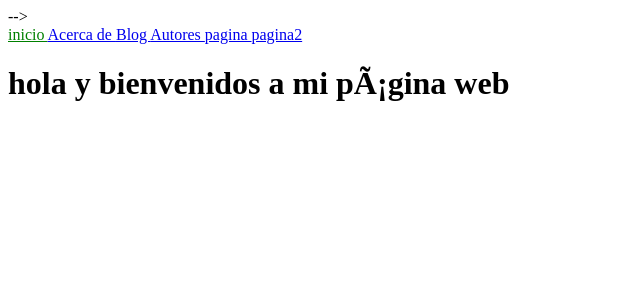
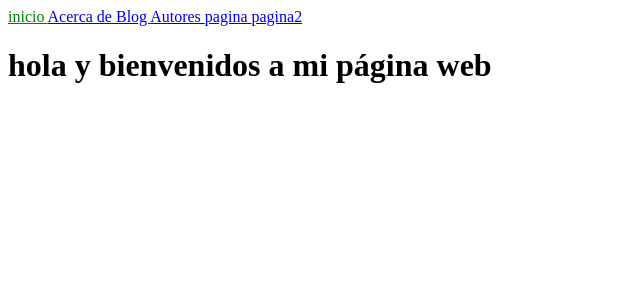
Before and after one commit to CarlosMalBel/myblog4, a Jekyll site: the page built from index.html, in a window 1280 px wide. Shown: the top 300 px of the page, without its empty margins (0-640 px from the left). Built offline with Jekyll 4.4.1, drawn with Linux system fonts in a browser that asks for light colours.

Commit message:
includes

```diff
--- a/_config.yml
+++ b/_config.yml
@@ -2,6 +2,7 @@ title: Mi blog desde cero
 email: lgarciavelazquez@educantabria.es
 baseurl: /myblog4
 url: https://lgarciavelazquez.github.io
+repository: lgarciavelazquez/myblog4
 collections:
   authors:
     output: true
--- a/_includes/navigation.html
+++ b/_includes/navigation.html
@@ -1,7 +1,5 @@
-<nav>
    {% for item in site.data.navigation %}
         <a href="{{ item.link | absolute_url }}" {% if page.url == item.link %} class="current" {%endif%}>
             {{item.name}}
         </a>
    {%endfor %}
-</nav>
--- a/_layouts/default.html
+++ b/_layouts/default.html
@@ -3,15 +3,14 @@
 <!DOCTYPE html>
 <html>
     <head>
-    <!--   {% include head.html %} -->
-    <meta charset=""utf-8">
-    <title>{{page.title}}</title>
-    <!--<link rel="stylesheet" href="assets/css/styles.css">-->
-     <!--Para no tener problemas cambiar site.url por site.base.url-->
-    <link rel="stylesheet" href="{{ site.baseurl | append: "/assets/css/styles.css"}}">
+    {% include head.html %}
     </head>
     <body>
-           {% include navigation.html %}
-           {{content}}
+        <div>
+            <nav>
+                {% include navigation.html %}
+            </nav>
+               {{content}}
+        </div>
     </body>
 </html>
```
